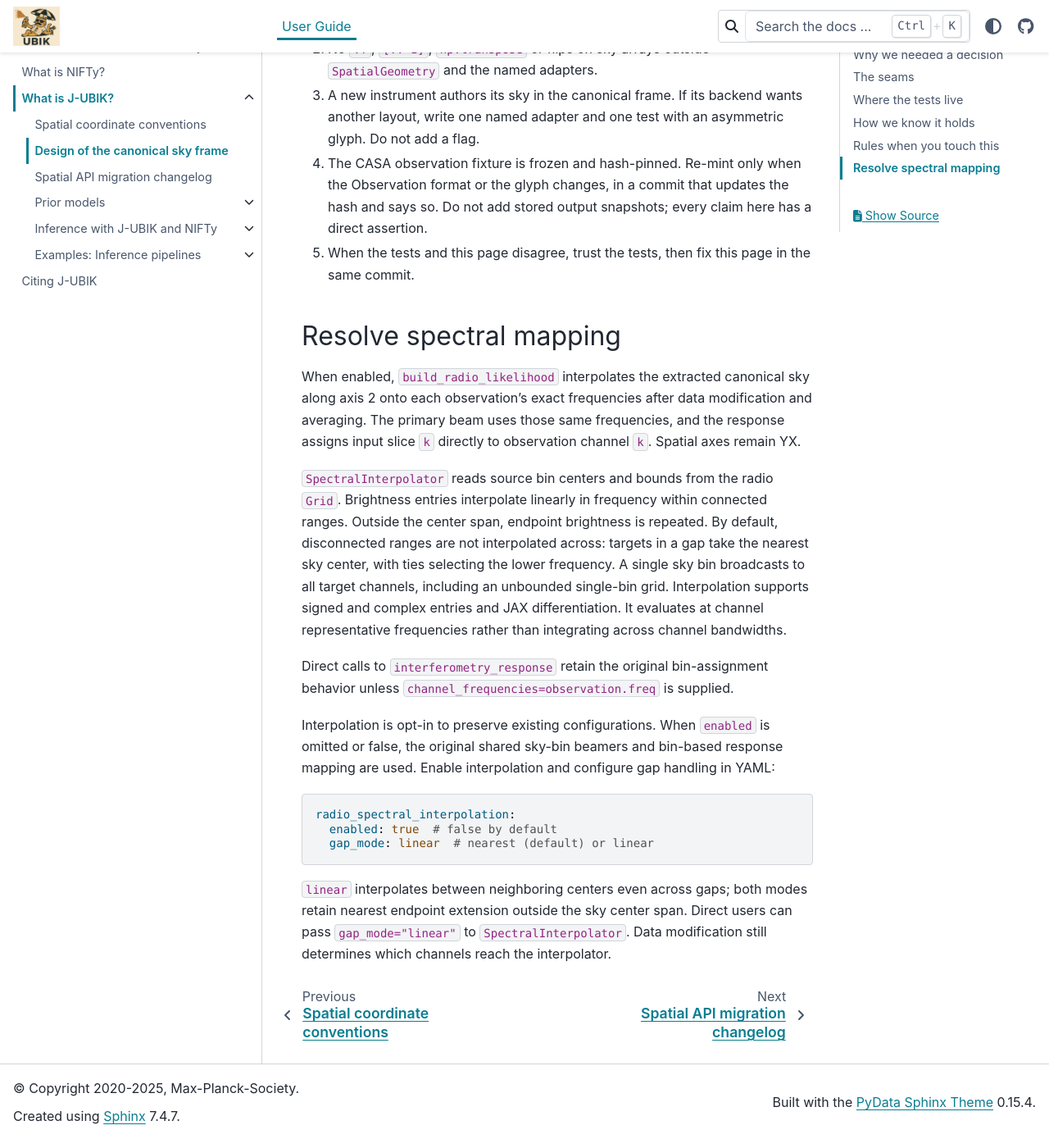
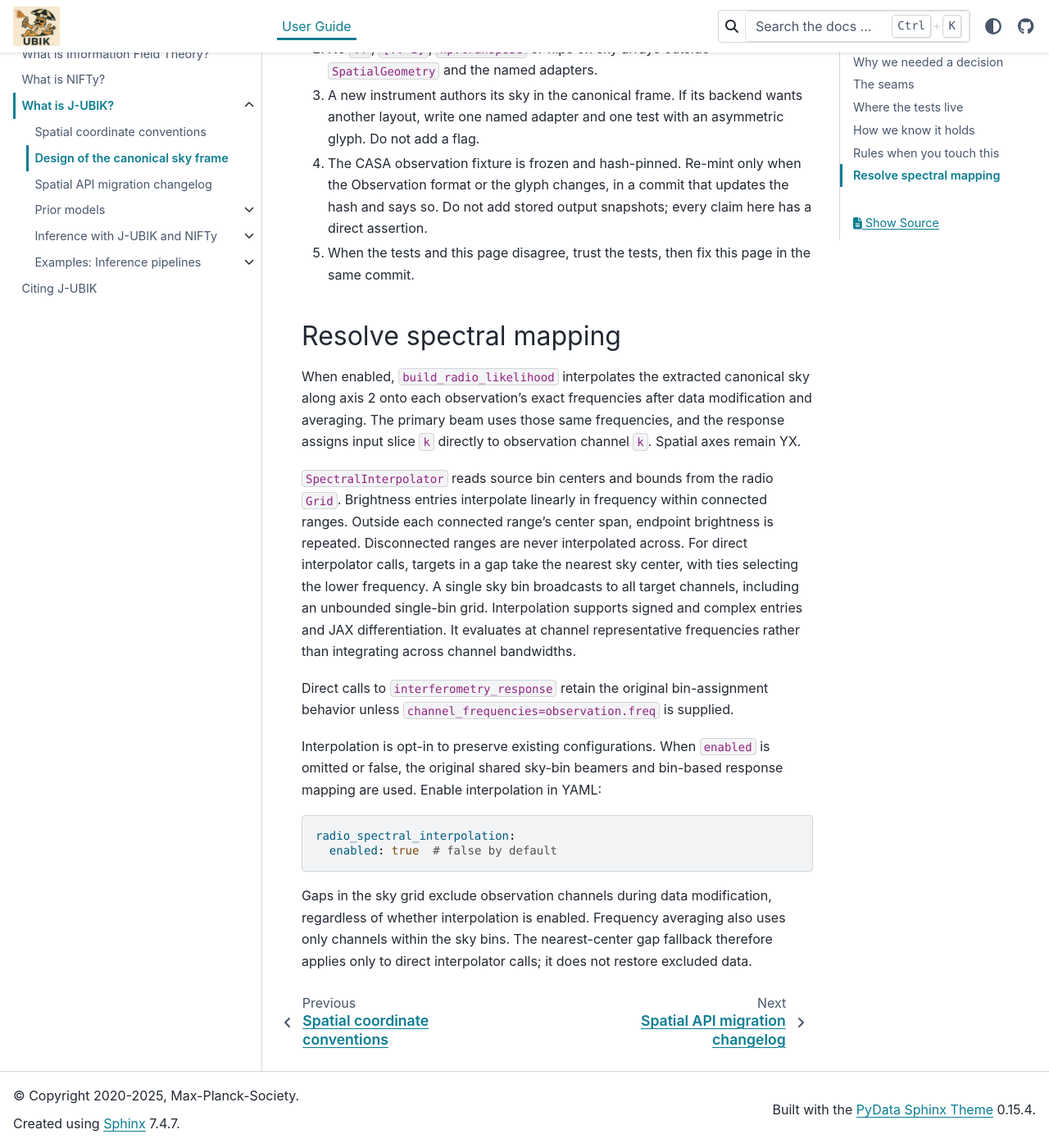
Before and after one commit to NIFTy-PPL/J-UBIK, a Sphinx documentation site: the page built from docs/source/user/canonical-sky-design.md, in a window 1280 px wide and 1400 px high, scrolled down 4482 px. Shown: the whole window at 82% size. Built offline with Sphinx 7.4.7 and the PyData theme 0.15.4, drawn with Linux system fonts in a browser that asks for light colours; pages that are not in the unit, such as notebooks, are missing from menus.

Commit message:
resolve: remove interpolation across spectral gaps

````diff
--- a/docs/source/user/canonical-sky-design.md
+++ b/docs/source/user/canonical-sky-design.md
@@ -153,8 +153,9 @@
 
 `SpectralInterpolator` reads source bin centers and bounds from the radio `Grid`.
 Brightness entries interpolate linearly in frequency within connected ranges.
-Outside the center span, endpoint brightness is repeated. By default, disconnected ranges
-are not interpolated across: targets in a gap take the nearest sky center,
+Outside each connected range's center span, endpoint brightness is repeated.
+Disconnected ranges are never interpolated across. For direct interpolator calls,
+targets in a gap take the nearest sky center,
 with ties selecting the lower frequency. A single sky bin broadcasts to all
 target channels, including an unbounded single-bin grid. Interpolation supports
 signed and complex entries and JAX differentiation. It evaluates at channel
@@ -165,15 +166,14 @@
 
 Interpolation is opt-in to preserve existing configurations. When `enabled` is
 omitted or false, the original shared sky-bin beamers and bin-based response
-mapping are used. Enable interpolation and configure gap handling in YAML:
+mapping are used. Enable interpolation in YAML:
 
 ```yaml
 radio_spectral_interpolation:
   enabled: true  # false by default
-  gap_mode: linear  # nearest (default) or linear
 ```
 
-`linear` interpolates between neighboring centers even across gaps; both modes
-retain nearest endpoint extension outside the sky center span. Direct users
-can pass `gap_mode="linear"` to `SpectralInterpolator`. Data modification still
-determines which channels reach the interpolator.
+Gaps in the sky grid exclude observation channels during data modification,
+regardless of whether interpolation is enabled. Frequency averaging also uses
+only channels within the sky bins. The nearest-center gap fallback therefore
+applies only to direct interpolator calls; it does not restore excluded data.
````
Also changed, not shown: 3 other files.
